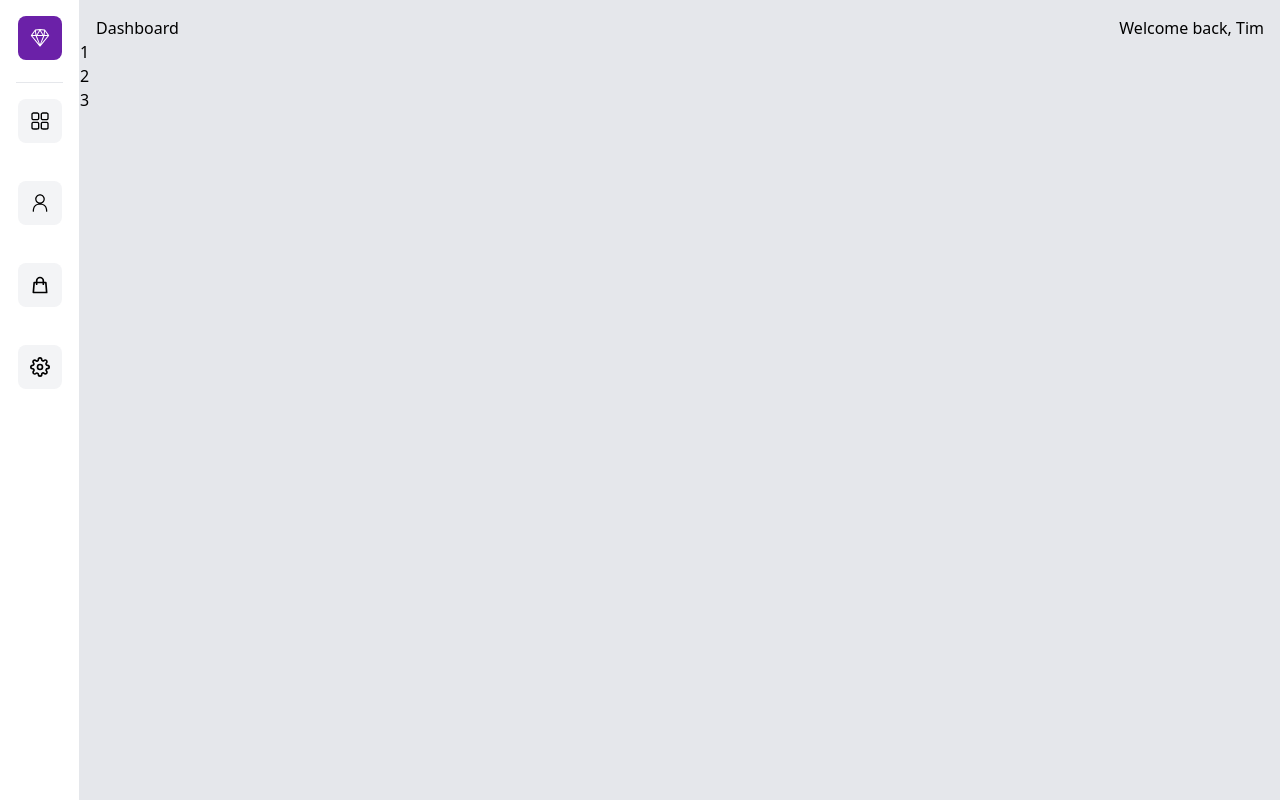
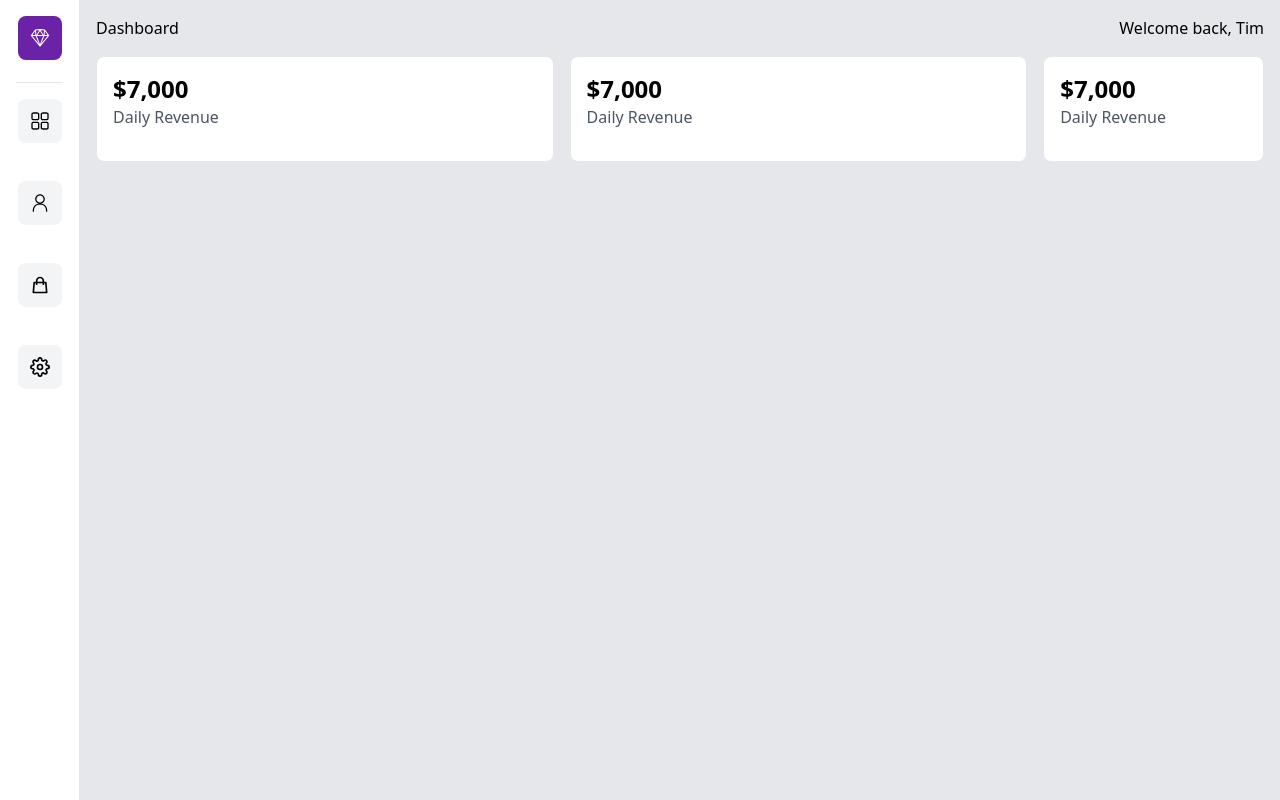
Before and after one commit to Aivazov/next-js-dashboard, a Next.js app: page / in a window 1280 px wide. Built offline with nearby package versions, Linux system fonts and the light colour scheme.

Commit message:
tailwind TopCards

```diff
--- a/components/TopCards.tsx
+++ b/components/TopCards.tsx
@@ -1,11 +1,26 @@
-import React from 'react'
+import React from 'react';
 
 export default function TopCards() {
   return (
-    <div className=''>
-      <div>1</div>
-      <div>2</div>
-      <div>3</div>
+    <div className="grid lg:grid-cols-5 gap-4 p-4">
+      <div className="lg:col-span-2 col-span-1 bg-white flex justify-between w-full border p-4 rounded-lg">
+        <div className='flex flex-col w-full pb-4'>
+          <p className='text-2xl font-bold'>$7,000</p>
+          <p className='text-gray-600'>Daily Revenue</p>
+        </div>
+      </div>
+      <div className="lg:col-span-2 col-span-1 bg-white flex justify-between w-full border p-4 rounded-lg">
+        <div className='flex flex-col w-full pb-4'>
+          <p className='text-2xl font-bold'>$7,000</p>
+          <p className='text-gray-600'>Daily Revenue</p>
+        </div>
+      </div>
+      <div className=" bg-white flex justify-between w-full border p-4 rounded-lg">
+        <div className='flex flex-col w-full pb-4'>
+          <p className='text-2xl font-bold'>$7,000</p>
+          <p className='text-gray-600'>Daily Revenue</p>
+        </div>
+      </div>
     </div>
   );
 }
```
